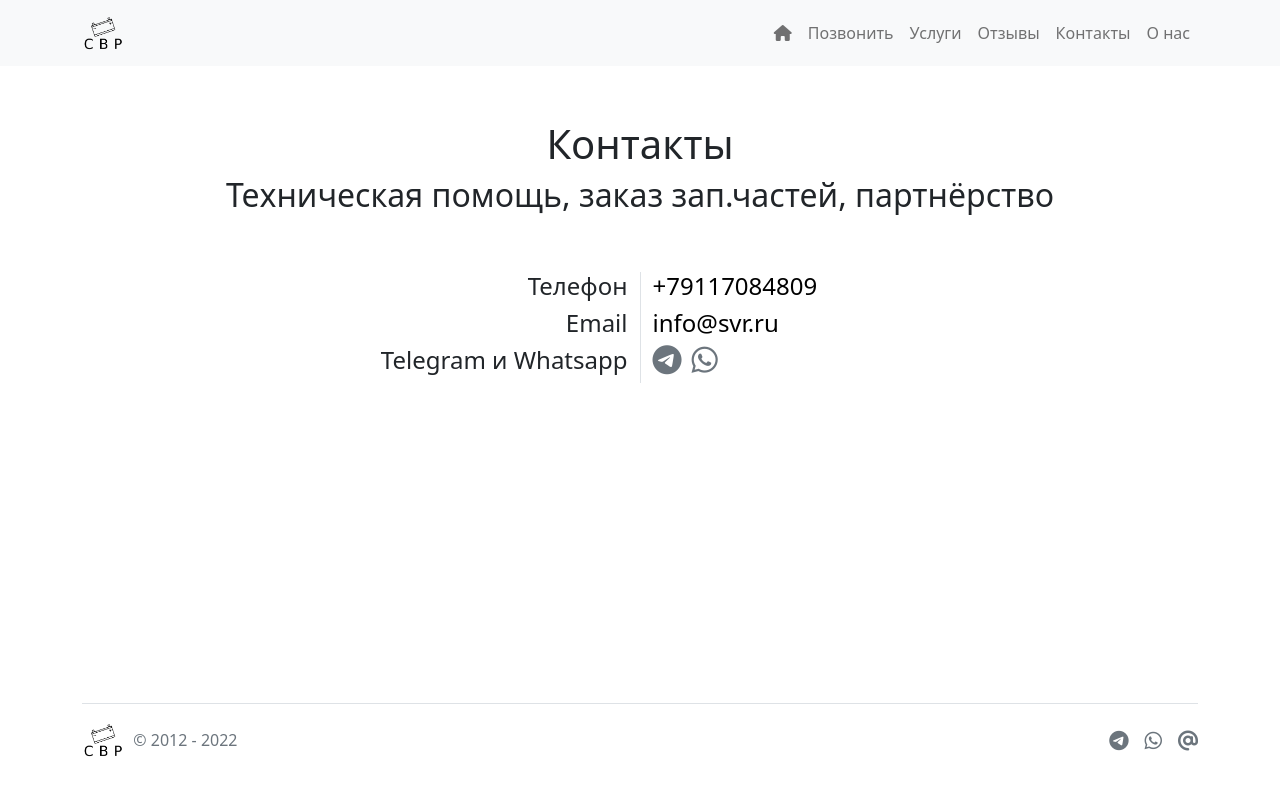
After one commit to belousovsergey56/help-on-road, a Flask app: page /contact in a window 1280 px wide. The commit adds this page. Run offline with Flask 2, Linux system fonts and the light colour scheme; some libraries are stand-ins or nearby versions.

Commit message:
add text about company in about.html create contact.html, add contacts footer, remove one email, upd year when company started work, change stiky-bottom to fixed-bottom header, add url_for contact upd footer

```diff
--- a/main.py
+++ b/main.py
@@ -29,6 +29,10 @@ def create_feedback():
         feedback = json.load(file)
         return render_template('feedback.html', feedback=feedback)
 
+@app.route('/contact')
+def contact():
+    return render_template('contact.html')
+
 
 if __name__ == '__main__':
     app.run(debug='True')
--- /dev/null
+++ b/templates/contact.html
@@ -0,0 +1,42 @@
+{% include "header.html" %}
+
+<section id="contact">
+    <div class="container">
+        <h1>Контакты</h1>
+        <h2>Техническая помощь, заказ зап.частей, партнёрство</h2>
+
+          <div class="row contact">
+              <div class="col border-end name-message">
+                  <h4>Телефон</h4>
+              </div>
+
+              <div class="col text-message">
+                  <h4><a class="href-text" href="tel:+79117084809">+79117084809</a></h4>
+              </div>
+          </div>
+
+          <div class="row">
+            <div class="col border-end name-message">
+                <h4>Email</h4>
+            </div>
+
+            <div class="col text-message">
+                <h4><a class="href-text" href="mailto:info@svn.ru">info@svr.ru</a></h4>
+            </div>
+        </div>
+
+        <div class="row">
+            <div class="col border-end name-message">
+                <h4>Telegram и Whatsapp</h4>
+            </div>
+
+            <div class="col d-flex text-message">
+                <h4 class="telegram"><a class="text-muted" href="https://t.me/niname"><i class="fa-brands fa-telegram fa-lg"></i></a></h4>
+                <h4><a class="text-muted" href="https://wa.me/71231234567"><i class="fa-brands fa-whatsapp fa-lg"></i></a></h4>
+            </div>
+        </div>
+    </div>
+</section>
+
+
+{% include "footer.html" %}
--- a/templates/footer.html
+++ b/templates/footer.html
@@ -1,18 +1,17 @@
 <section id="footer">
-    <div class="container footer sticky-bottom ">
+    <div class="container footer fixed-bottom">
       <footer class="d-flex flex-wrap justify-content-between align-items-center py-3 my-4 border-top">
         <div class="col-md-4 d-flex align-items-center">
           <a href="#" class="mb-3 me-2 mb-md-0 text-muted text-decoration-none lh-1">
               <img class="img-footer" src="static/assets/images/SVRLOGO2.png" alt="">
           </a>
-          <span class="text-muted"> © 2015 - 2022</span>
+          <span class="text-muted"> © 2012 - 2022</span>
         </div>
 
         <ul class="nav col-md-4 justify-content-end list-unstyled d-flex">
           <li class="ms-3"><a class="text-muted" href="https://t.me/niname"><i class="fa-brands fa-telegram fa-lg"></i></a></li>
           <li class="ms-3"><a class="text-muted" href="https://wa.me/71231234567"><i class="fa-brands fa-whatsapp fa-lg"></i></a></li>
           <li class="ms-3"><a class="text-muted" href="info@svn.ru"><i class="fa-solid fa-at fa-lg"></i></a></li>
-          <li class="ms-3"><a class="text-muted" href="partnership@svn.ru"><i class="fa-solid fa-handshake fa-lg"></i></a></li>
         </ul>
       </footer>
     </div>
--- a/templates/header.html
+++ b/templates/header.html
@@ -49,7 +49,7 @@
                   <a class="nav-link" href="{{ url_for('home') }}#feedback">Отзывы</a>
                 </li>
                 <li class="nav-item ">
-                  <a class="nav-link" href="#">Контакты</a>
+                  <a class="nav-link" href="{{ url_for('contact') }}">Контакты</a>
                 </li>
                 <li class="nav-item ">
                   <a class="nav-link" href="{{ url_for('about') }}">О нас</a>
```
Also changed, not shown: templates/about.html (+14 -3 lines), templates/index.html (+20 -1 lines).
